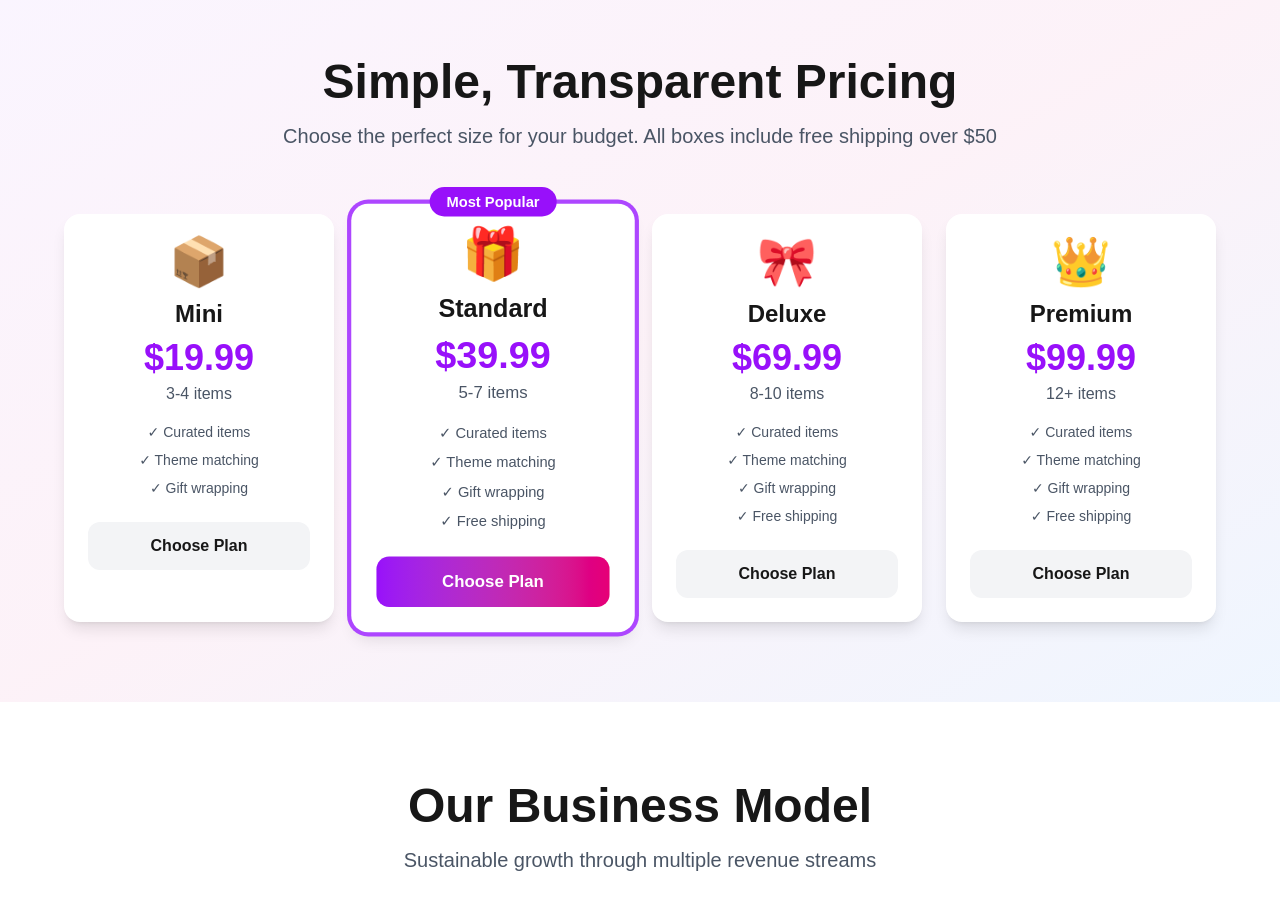
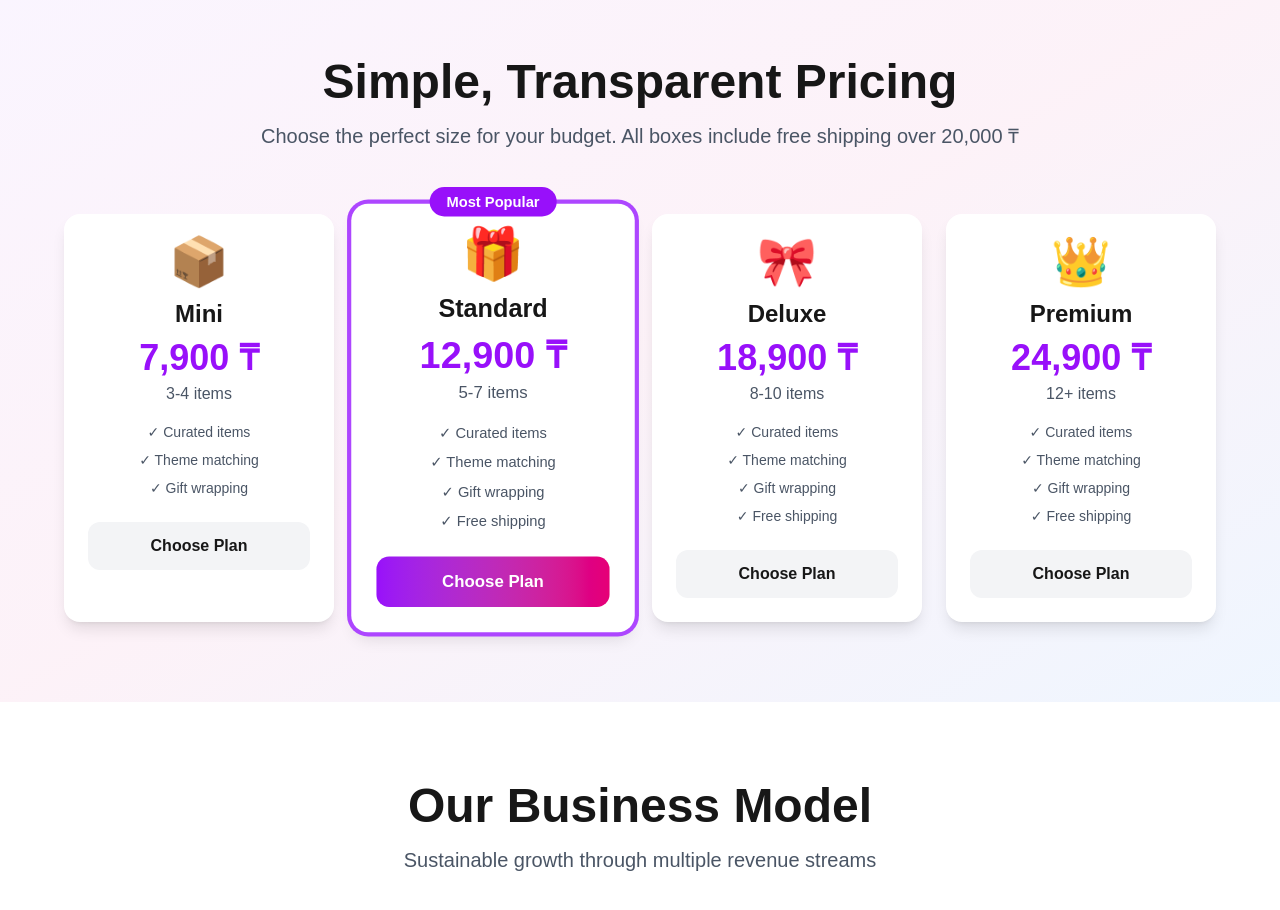
Before and after one commit to Erlan-Bam/mood-box, a Next.js app: page / in a window 1280 px wide. Shown: the part 4840-5750 px from the top of the page. Built offline with nearby package versions, Linux system fonts and the light colour scheme.

Commit message:
feat: updated

```diff
--- a/app/page.tsx
+++ b/app/page.tsx
@@ -351,35 +351,35 @@ export default function Home() {
           </h2>
           <p className="text-xl text-gray-600 dark:text-gray-400 text-center mb-16 max-w-3xl mx-auto">
             Choose the perfect size for your budget. All boxes include free
-            shipping over $50
+            shipping over 20,000 ₸
           </p>
 
           <div className="grid md:grid-cols-4 gap-6 max-w-6xl mx-auto">
             {[
               {
                 name: "Mini",
-                price: "19.99",
+                price: "7,900 ₸",
                 items: "3-4",
                 icon: "📦",
                 best: false,
               },
               {
                 name: "Standard",
-                price: "39.99",
+                price: "12,900 ₸",
                 items: "5-7",
                 icon: "🎁",
                 best: true,
               },
               {
                 name: "Deluxe",
-                price: "69.99",
+                price: "18,900 ₸",
                 items: "8-10",
                 icon: "🎀",
                 best: false,
               },
               {
                 name: "Premium",
-                price: "99.99",
+                price: "24,900 ₸",
                 items: "12+",
                 icon: "👑",
                 best: false,
@@ -409,7 +409,7 @@ export default function Home() {
                     <div className="text-5xl mb-3">{tier.icon}</div>
                     <h3 className="text-2xl font-bold mb-2">{tier.name}</h3>
                     <div className="text-4xl font-bold text-purple-600 dark:text-purple-400 mb-1">
-                      ${tier.price}
+                      {tier.price}
                     </div>
                     <div className="text-gray-600 dark:text-gray-400 mb-4">
                       {tier.items} items
@@ -418,7 +418,7 @@ export default function Home() {
                       <li>✓ Curated items</li>
                       <li>✓ Theme matching</li>
                       <li>✓ Gift wrapping</li>
-                      {tier.price !== "19.99" && <li>✓ Free shipping</li>}
+                      {tier.price !== "7,900 ₸" && <li>✓ Free shipping</li>}
                     </ul>
                     <button
                       onClick={() => handleChoosePlan(sizeId)}
```
